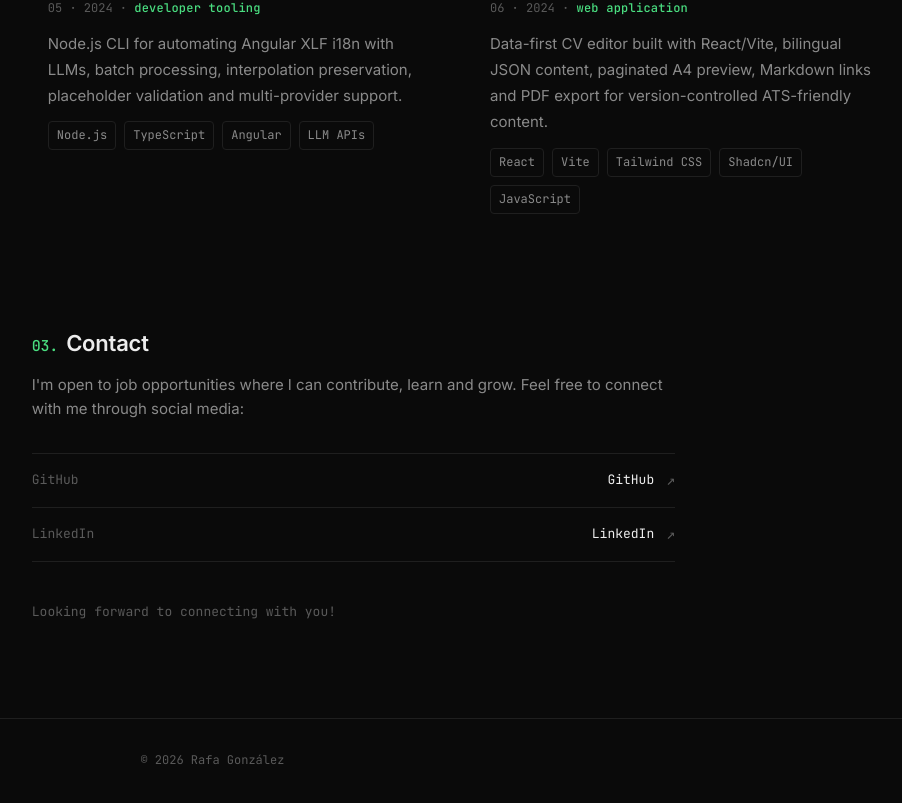
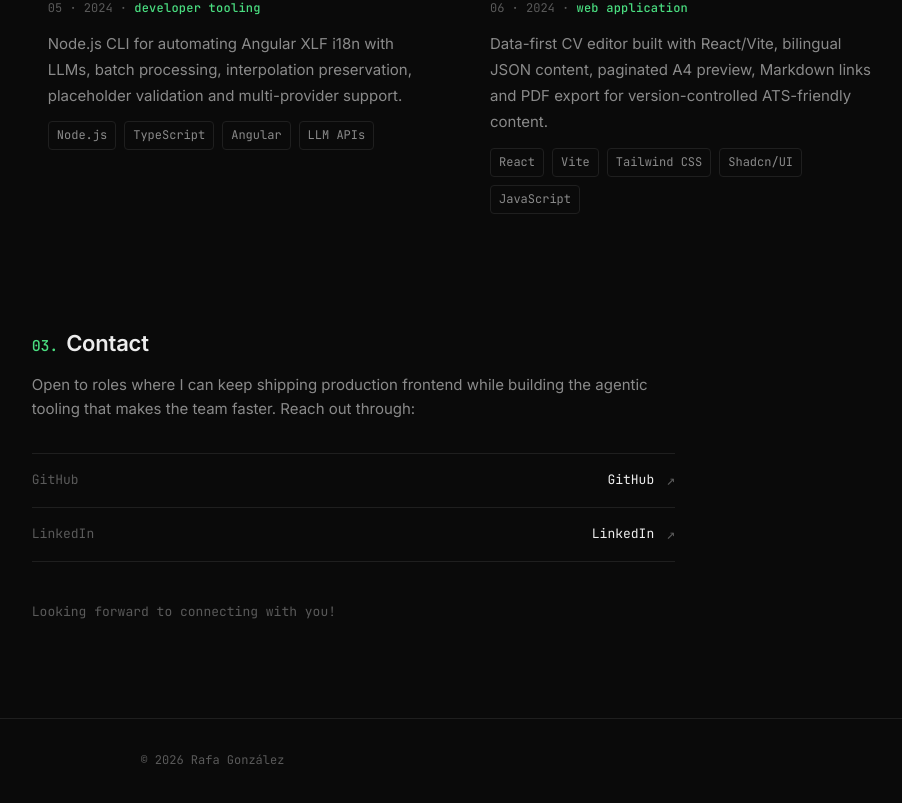
Before and after one commit to RafaGonzalezDev/personal-portfolio, a React (Vite) app: page / in a window 1280 px wide. Shown: the part 2928-3731 px from the top of the page, without its empty margins (178-1080 px from the left). Built offline with nearby package versions, Linux system fonts and the light colour scheme.

Commit message:
docs(contact): sharpen the contact copy
Replace the generic 'open to opportunities' description with a
positioning that matches the new hero: production frontend plus the
agentic tooling that makes the team faster.

```diff
--- a/src/constants/contactInfo.js
+++ b/src/constants/contactInfo.js
@@ -1,8 +1,7 @@
-// Constantes para la sección de contacto
 export const CONTACT_INFO = {
   title: 'Contact',
   subtitle: "Let's Connect",
-  description: "I'm open to job opportunities where I can contribute, learn and grow. Feel free to connect with me through social media:",
+  description: "Open to roles where I can keep shipping production frontend while building the agentic tooling that makes the team faster. Reach out through:",
   contactMethods: [
     {
       id: 'github',
```
